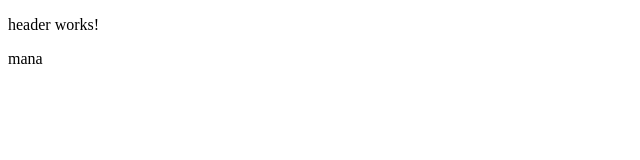
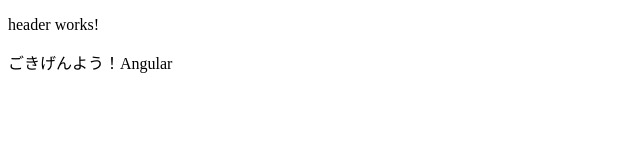
Before and after one commit to asobitagari/angular-panic-1, an Angular app: page / in a window 1280 px wide. Shown: the top 160 px of the page, without its empty margins (0-640 px from the left). Built offline with nearby package versions, Linux system fonts and the light colour scheme.

Commit message:
titleの変更

```diff
--- a/angular.json
+++ b/angular.json
@@ -119,6 +119,10 @@
           }
         }
       }
-    }},
-  "defaultProject": "mana"
+    }
+  },
+  "defaultProject": "mana",
+  "cli": {
+    "analytics": "6b22b084-ead6-446f-b37d-69068b104cd8"
+  }
 }
--- a/src/app/app.component.ts
+++ b/src/app/app.component.ts
@@ -6,5 +6,5 @@ import { Component } from '@angular/core';
   styleUrls: ['./app.component.css']
 })
 export class AppComponent {
-  title = 'mana';
+  title = 'ごきげんよう！Angular';
 }
```
